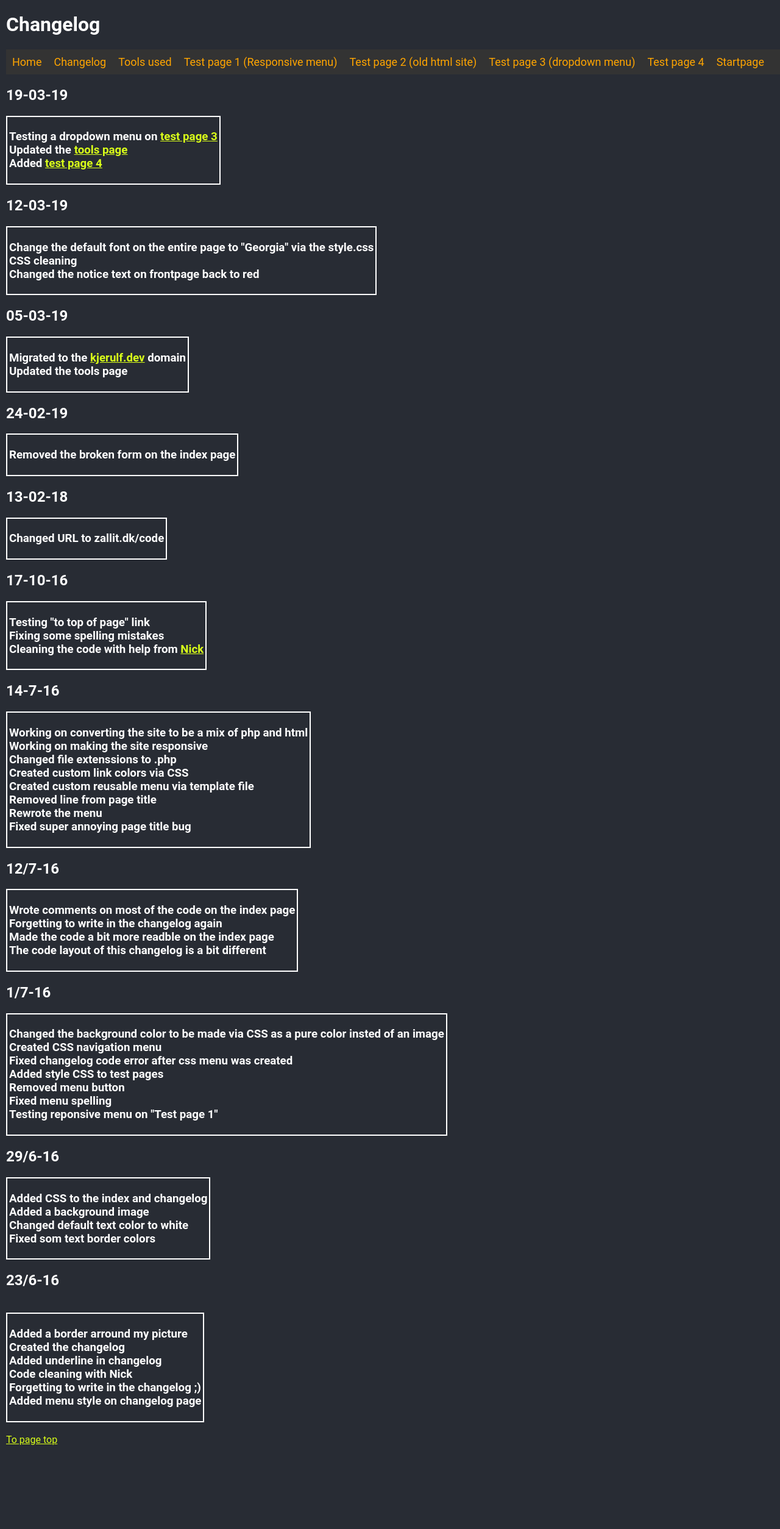
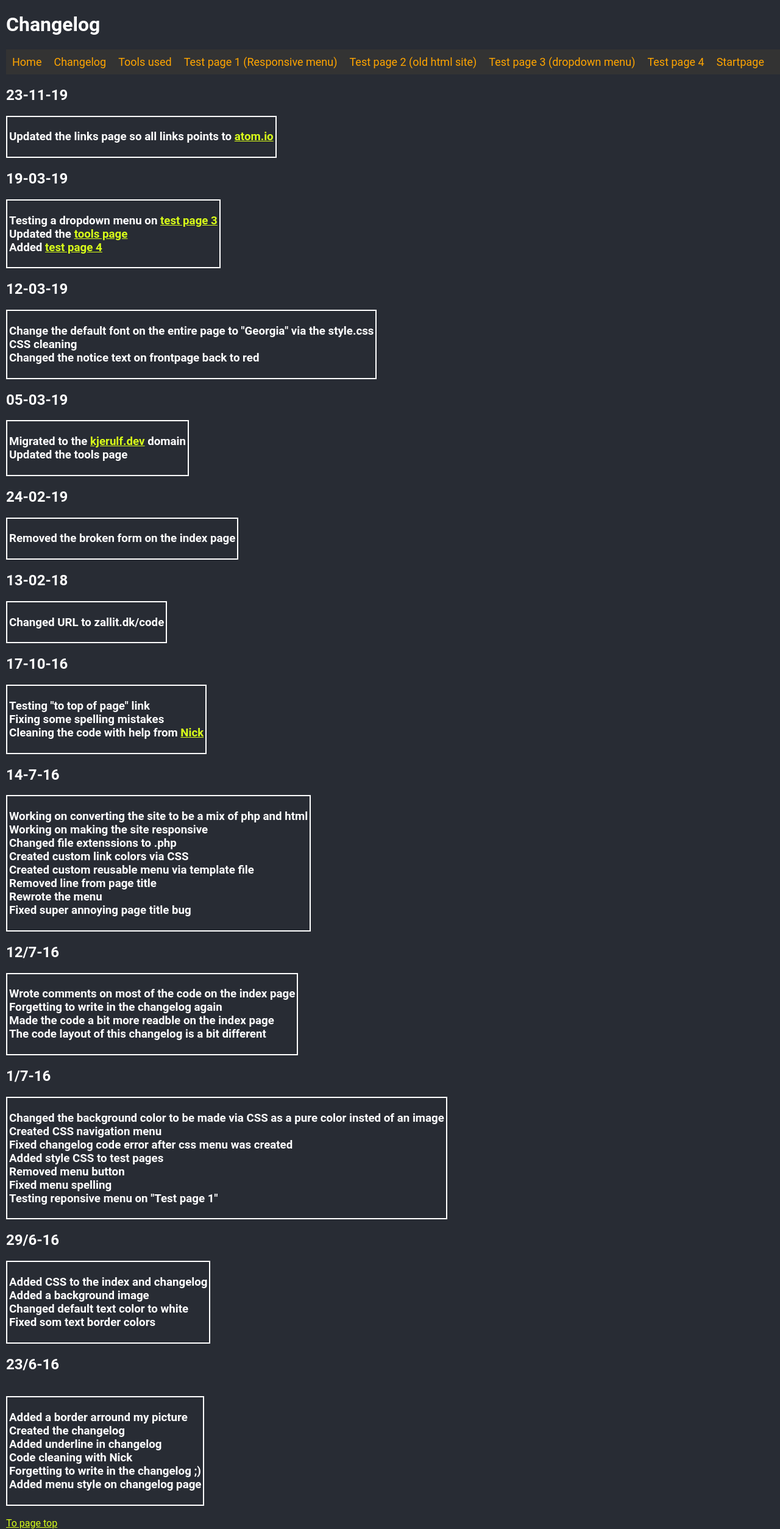
Before and after one commit to zallit/kjerulf.dev, a PHP site: page /changelog.php in a window 1280 px wide. Shown: the whole page at 61% size. Before the commit the page ends 2370 px from the top, so only its background shows below. Run offline with PHP 8.4, Linux system fonts and the light colour scheme.

Commit message:
updated links on the tools page

```diff
--- a/changelog.php
+++ b/changelog.php
@@ -20,6 +20,18 @@
             include "template.html";
           ?>
     </nav>
+
+    <h2>23-11-19</h2>
+    <table style="border: 2px solid white">
+      <tr>
+        <td>
+          <h3>
+          <ul>Updated the links page so all links points to <a href="atom.io">atom.io</a><br> </ul>
+          </h3>
+        </td>
+      </tr>
+    </table>
+
     <h2>19-03-19</h2>
     <table style="border: 2px solid white">
       <tr>
--- a/tools.php
+++ b/tools.php
@@ -24,8 +24,8 @@
 <h2> <a href=www.atom.io>Github´s ATOM Editor </a> with the following plugins: </h2>
 
   <h3> <a href=https://atom.io/packages/emmet> Emmet</a> <br>
-  <a href=https://github.com/akonwi/git-plus>git-plus </a> <br>
-  <a href=https://github.com/icetee/remote-ftp>remote-FTP</a> <br>
+  <a href=https://atom.io/packages/git-plus>git-plus </a> <br>
+  <a href=https://atom.io/packages/remote-ftp>remote-FTP</a> <br>
   <a href=https://atom.io/packages/pigments>pigments</a> <br>
  </h3>
 <br>
```
